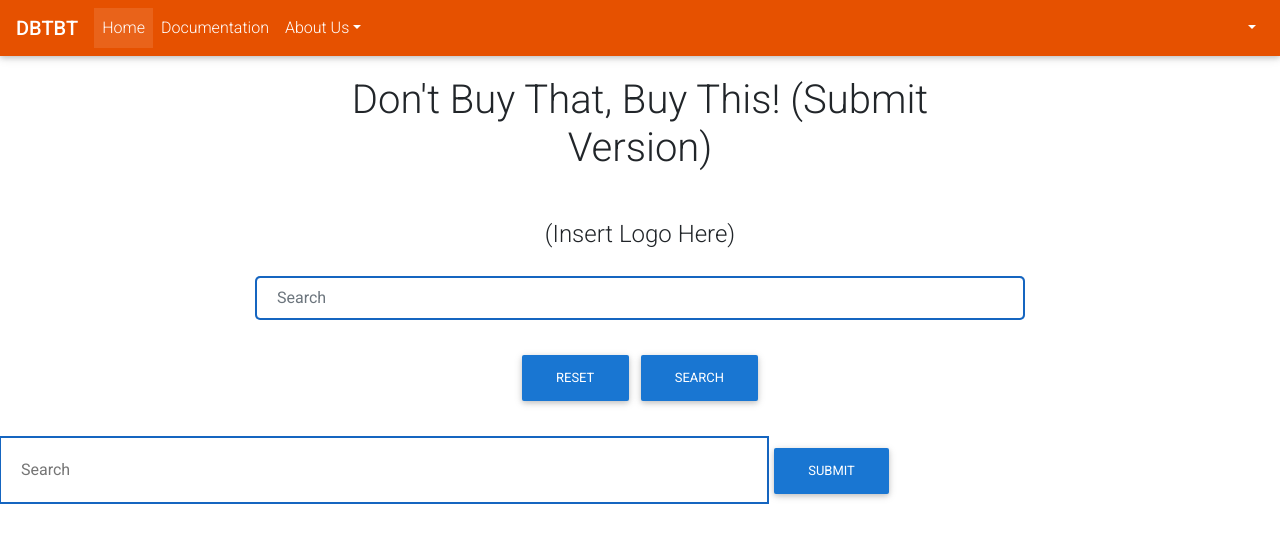
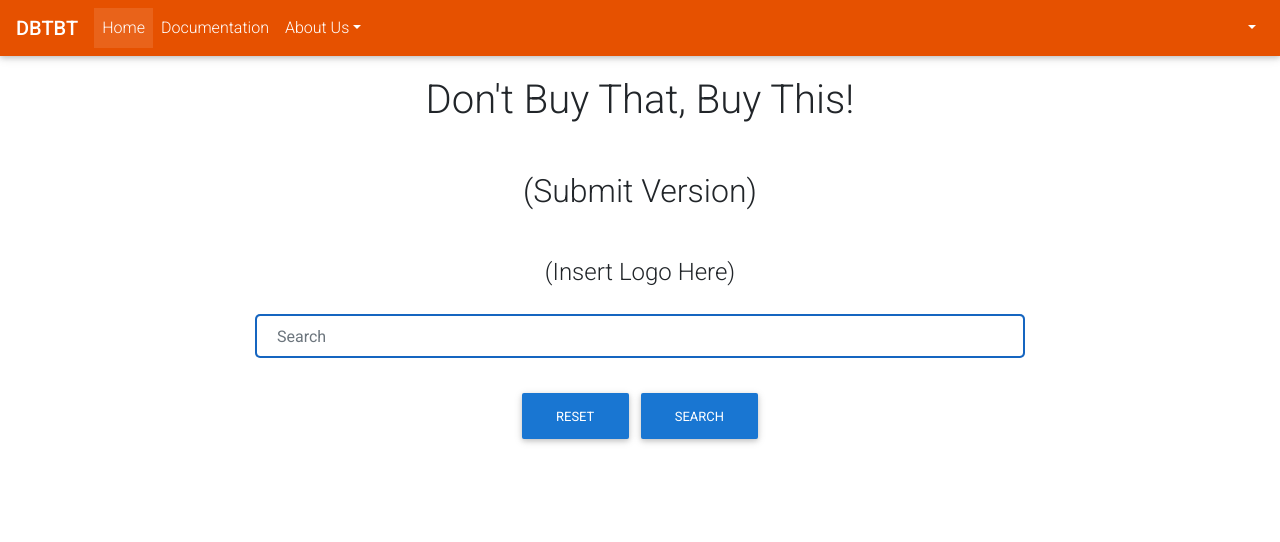
Before and after one commit to cdaher3/DBTBT, a React (Create React App) app in the folder dbtbt-frontend/: page / in a window 1280 px wide. Shown: the top 542 px of the page. Built offline with nearby package versions, Linux system fonts and the light colour scheme.

Commit message:
Fixed Search Main Page
State now updates to be the url

```diff
--- a/dbtbt-frontend/src/App.css
+++ b/dbtbt-frontend/src/App.css
@@ -28,6 +28,13 @@ h1 {
   padding: 20px;
 }
 
+h2 {
+  margin: auto;
+  text-align: center;
+  width: 50%;
+  padding: 20px;
+}
+
 h4 {
   margin: auto;
   text-align: center;
--- a/dbtbt-frontend/src/App.js
+++ b/dbtbt-frontend/src/App.js
@@ -30,13 +30,14 @@ class App extends Component{
   };
 
   render(){
-    console.log(this.state);
-    console.log(this.state.characters);
+    // console.log(this.state);
+    // console.log(this.state.characters);
   return (
     <div>
       {/* <Main /> */}
       {/* <Search content={searchInput} /> */}
       <Submit handleSubmit={this.handleSubmit} />
+      {/* <Submit /> */}
       {/* <HomePage /> */}
       {/* <NavbarPage/> */}
     </div>
--- a/dbtbt-frontend/src/Search.css
+++ b/dbtbt-frontend/src/Search.css
@@ -17,7 +17,6 @@
   margin: auto;
   padding: 30px;
   display: flex;
-  width: 25%;
   justify-content: center;
 }
 
--- a/dbtbt-frontend/src/Submit.js
+++ b/dbtbt-frontend/src/Submit.js
@@ -23,9 +23,9 @@ export default class Submit extends React.Component {
   constructor(props) {
     super(props);
     this.initialState = {
-      name: ""
+      submit: "",
+      query: "",
     };
-
     this.state = this.initialState;
   }
 
@@ -33,32 +33,43 @@ export default class Submit extends React.Component {
     event.preventDefault();
     this.props.handleSubmit(this.state);
     this.setState(this.initialState);
+    console.log("clicked search");
+    console.log("state");
+    console.log(this.state);
   };
 
   handleChange = event => {
-    const { name, value } = event.target;
-
+    let { name, value } = event.target;
+    // console.log(event);
+    // console.log(event.target);
+    // console.log(name);
+    // console.log(value);
+    let newQuery = "http://dbtbt.com:3001/search/" + value;
     this.setState({
-      [name]: value
+      [name]: value,
+      "query": newQuery,
     });
   };
 
   render() {
-    const { name } = this.state;
+    let { submit, query } = this.state;
+
+    // console.log(this.state);
+    // console.log(this.state.submit);
     return (
       <div>
         <NavbarPage />
-        <h1> Don't Buy That, Buy This! (Submit Version)</h1>
+        <h1> Don't Buy That, Buy This!</h1>
+        <h2>(Submit Version)</h2>
         <h4> (Insert Logo Here)</h4>
-
         <div className="active-orange-4 active-blue-3 mb-3">
           <form onSubmit={this.onFormSubmit}>
             <input
               className="form-control"
               type="text"
+              name="submit"
+              value={submit}
               placeholder="Search"
-              aria-label="Search"
-              // value={submit}
               onChange={this.handleChange}
             />
             <div className="buttons">
@@ -71,29 +82,16 @@ export default class Submit extends React.Component {
             </div>
           </form>
 
-          <form onSubmit={this.onFormSubmit}>
-            <input
-              type="text"
-              name="name"
-              value={name}
-              placeholder="Search"
-              onChange={this.handleChange}
-            />
-            <MDBBtn color="blue" type="submit">
-              Submit
-            </MDBBtn>
-          </form>
-
           <div className="results">
             {/* {
             this.state.items.map(function (item) {
               return <div key={item}>{item}</div>
             })
           } */}
+            {query}
           </div>
         </div>
       </div>
     );
-    console.log(this.state);
   }
 }
```
